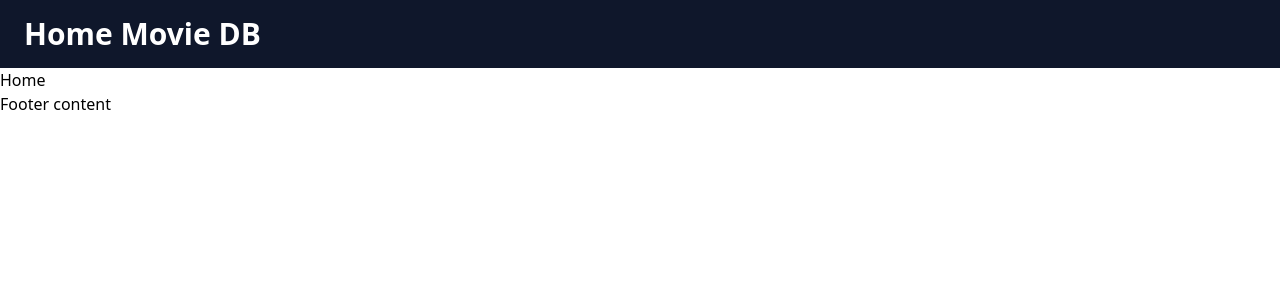
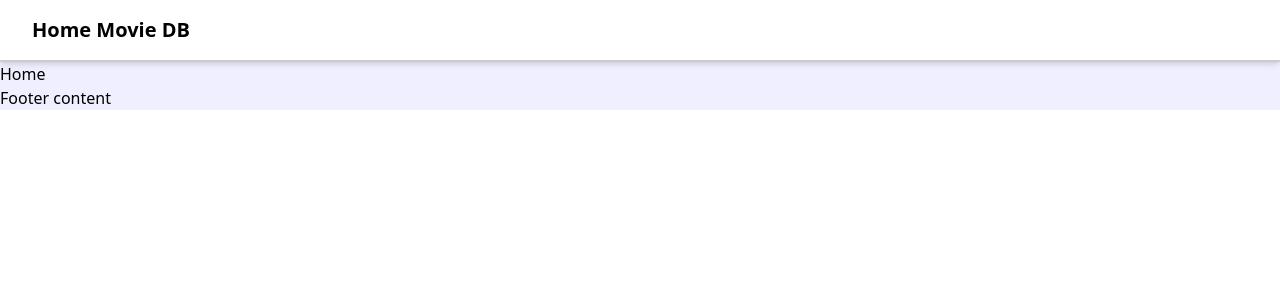
Before and after one commit to AlexDor18/home-movie-db, a React (Vite) app in the folder home-movie-db-frontend/: page / in a window 1280 px wide. Shown: the top 300 px of the page. Built offline with nearby package versions, Linux system fonts and the light colour scheme.

Commit message:
feat: added background color

```diff
--- a/home-movie-db-frontend/src/components/Header/Header.tsx
+++ b/home-movie-db-frontend/src/components/Header/Header.tsx
@@ -2,8 +2,8 @@ import React from 'react'
 
 export const Header: React.FC = () => {
   return (
-    <header className="bg-slate-900 text-white py-4 px-6 flex justify-between">
-      <h1 className="text-3xl font-bold">Home Movie DB</h1>
+    <header className="bg-white border-b-2 border-b-[#ccc] border-b-solid px-8 py-4 shadow-md">
+      <h1 className="text-xl font-bold">Home Movie DB</h1>
     </header>
   )
 }
--- a/home-movie-db-frontend/src/pages/Layout.tsx
+++ b/home-movie-db-frontend/src/pages/Layout.tsx
@@ -3,7 +3,7 @@ import { Header } from "../components/Header/Header";
 
 const Layout: React.FC = () => {
   return (
-    <div className="layout">
+    <div className="bg-[#F0EFFF]">
       <Header />
       <Outlet />
       <footer className="layout-footer">
--- a/home-movie-db-frontend/src/pages/NotFoundPage.tsx
+++ b/home-movie-db-frontend/src/pages/NotFoundPage.tsx
@@ -5,9 +5,9 @@ export default function NotFoundPage() {
     const location = useLocation();
 
     return (
-    <>
+    <div className="px-8 py-4">
         <h1 className="text-3xl font-semibold mb-2">404 Not Found</h1>
         <p className="italic">Nothing found on route {location.pathname}</p>
-    </>
+    </div>
   )
 }
```
